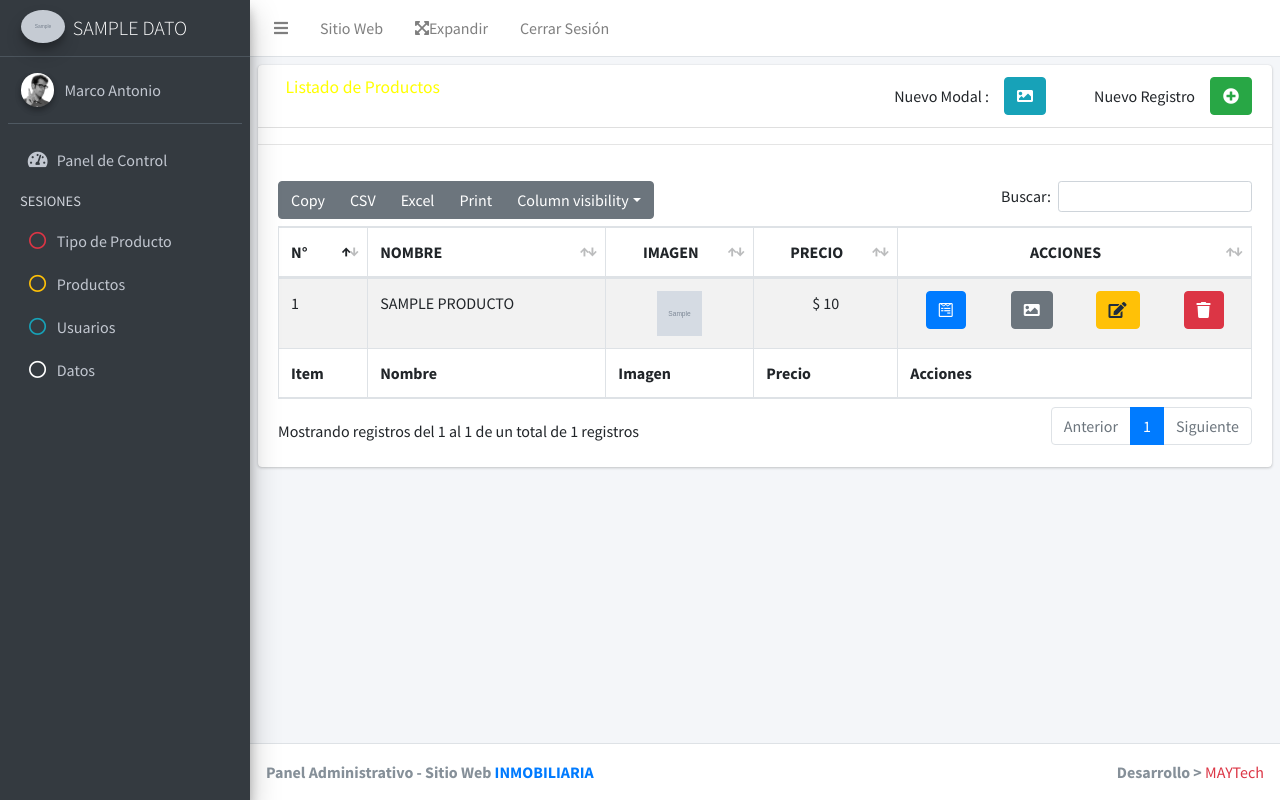
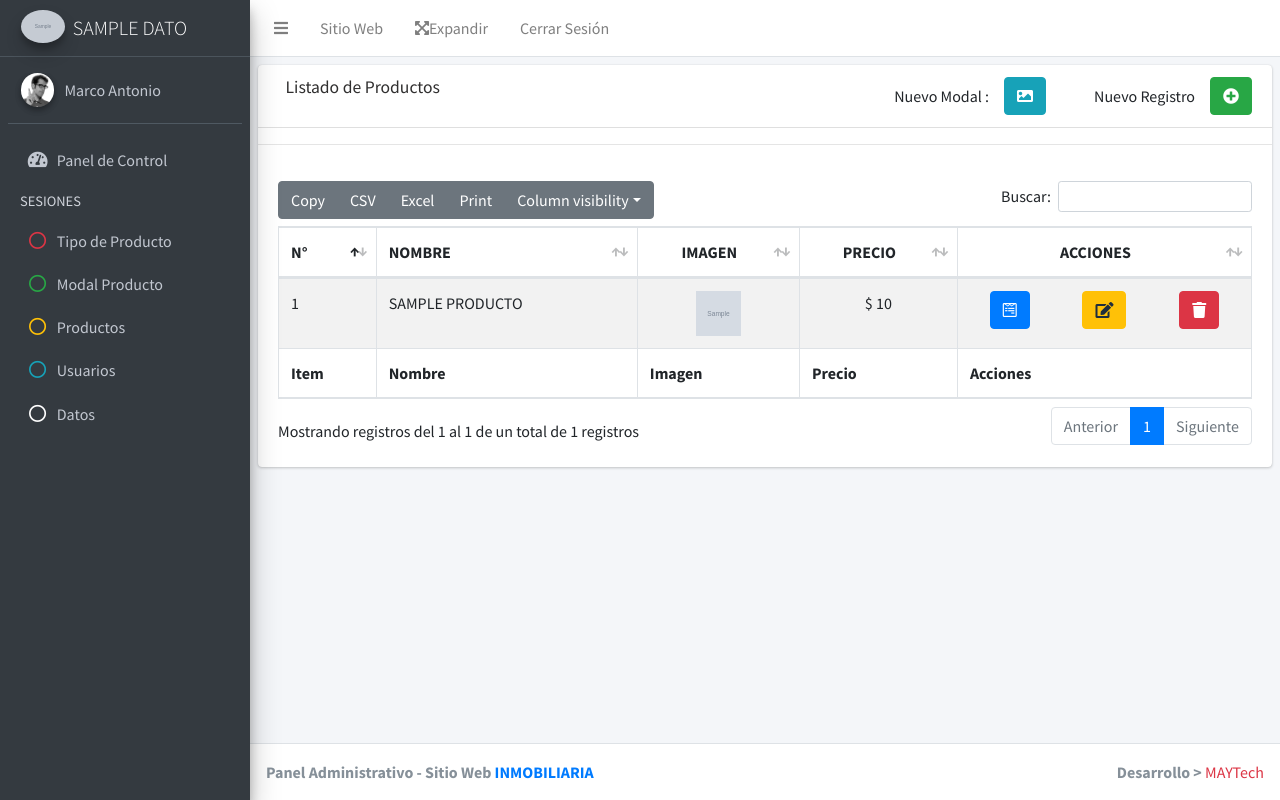
Before and after one commit to Maytechologies/restaurant, a PHP site: page /admin/showProductos.php in a window 1280 px wide. Run offline with PHP 8.4, Linux system fonts and the light colour scheme; the visitor is signed in with stand-in values (Sample User, id 1); tables that the repository leaves empty or names only in its code hold one stand-in row (values such as "Sample post"); grey boxes marked "Sample" are stand-in pictures; data that the repository does not hold is empty; some libraries are stand-ins or nearby versions.

Commit message:
Se aplico sentencia Select multitablas productos / modal_producto / add modal detalle de producto

```diff
--- a/admin/dist/css/estilos.css
+++ b/admin/dist/css/estilos.css
@@ -11,5 +11,5 @@
 }
 
 h3.titulo.card-title{
-    color: yellow !important;
+    color: rgb(48, 47, 47) !important;
 }
--- /dev/null
+++ b/admin/modals/fichaProducto.php
@@ -0,0 +1,121 @@
+
+
+<!-- Modal -->
+<div class="modal fade" id="modalficha<?php echo $productos['id']; ?>" data-backdrop="static" data-keyboard="false" tabindex="-1" aria-labelledby="staticBackdropLabel" aria-hidden="true">
+  <div class="modal-dialog">
+    <div class="modal-content">
+      <div class="modal-header bg-light text-dark">
+        <h5 class="modal-title mx-auto" id="staticBackdropLabel">Detalles del Producto</h5>
+      </div>
+      <div class="modal-body">
+
+
+
+      <form action="addUpdateProd.php" method="POST" enctype="multipart/form-data">
+
+                            <div class="row">
+                                  <div class="col">
+                                      <div class="form-group">
+                                          <label for="nombre">Nombre :</label>
+                                              <input type="hidden" class="form-control" name="id" value="<?= $productos ['id'];?>">
+                                              <input type="text" class="form-control" name="nombre" placeholder="Nombre del Producto" value="<?= $productos ['nombre'];?>" disabled>
+                                      </div>
+                                  </div>
+
+
+
+
+                          </div>
+
+
+
+                            <div class="form-group">
+                                   <div class="row d-flex align-items-center">
+                                          <div class="col-4 m-0">
+                                                <label for="precio">Precio :</label>
+                                                    <input type="number" class="form-control " id="precio" name="precio"  value="<?= $productos ['precio'];?>" disabled>
+                                          </div>
+
+
+
+
+                                            <div class="col-4 m-0">
+                                                   <label for="precio">Estado :</label>
+                                                    <input type="number" class="form-control" id="estado" name="estado"  value="<?= $productos ['estado'];?>" disabled>
+                                            </div>
+
+
+
+                                             <div class="col-4">
+                                                 <label for="precio">Registro:</label>
+                                                    <input type="text" class="form-control" id="creado" name="creado"  value="<?= $productos ['creado'];?>" disabled>
+                                            </div>
+                                    </div>
+                          </div>
+
+                                <?php
+                                //SENTENCIA SQL CONSULTAR REGISTROS TIPOS DE PRODUCTO:
+                                $consultaTipo = "SELECT * FROM tipo_producto";
+                                $resul_tipo = mysqli_query($db, $tipo);
+                                $tipo = mysqli_fetch_assoc($resul_tipo);
+
+                                //ASIGNAMOS A UNA VARIABLE EL RESUTADO DE TIPO ENTERO:
+                                $tipo  = $productos['tipo_id'];
+                                ?>
+
+
+                           <div class="form-group">
+                           <label for="categoria" class="form-label">Categoria :</label>
+
+                                          <select disabled name="tipo_id" id="tipo_id" class="form-control" value="<?php echo $tipo; ?>">
+                                              <option value=" ">Selecionar una Opción</option>
+                                              <?php while ($tipopro = mysqli_fetch_assoc($resul_tipo)):?>
+                                                 <option <?php echo $tipo === $tipopro['id'] ? 'selected': '' ;?> value="<?php echo $tipopro['id'];?>"><?php  echo $tipopro['tipo_nombre'];?></option>
+                                              <?php  endwhile;?>
+                                          </select>
+
+                            </div>
+
+                           <div class="form-group">
+                               <div class="row d-flex align-items-center">
+                                   <div class="col col-sm-4">
+                                   <label for="ingredientes">Ingredientes :</label>
+                                   </div>
+
+                                   <div class="col col-sm-8">
+                                     <textarea class="form-control"  id="ingredientes" name="ingredientes" disabled placeholder="ingredientes del producto" cols="40"><?= $productos ['ingredientes'];?></textarea>
+                                   </div>
+                               </div>
+
+                           </div>
+
+                           <hr>
+
+                         <div class="form-group">
+                           <div class="row d-flex align-items-center">
+
+                               <div class="col col-6">
+                                   <img class="imgsmalll" src="uploads/product/<?php echo $productos['small_img']; ?>" height="60px" width="60px">
+                               </div>
+
+                               <div class="col col-6">
+                                   <img class="imgsmalll" src="uploads/modals/<?php echo $productos['img_modal']; ?>" height="60px" width="60px">
+                               </div>
+
+                           </div>
+                         </div>
+
+
+
+                            <div class="modal-footer">
+                                <button type="submit" class="btn btn-danger" data-dismiss="modal">Cerrar</button>
+                            </div>
+
+
+        </form>
+
+      </div>
+
+    </div>
+  </div>
+</div>
--- a/admin/showProductos.php
+++ b/admin/showProductos.php
@@ -34,19 +34,35 @@ $resul_tipo = mysqli_query($db, $tipo);
 /* var_dump($tipopro);
 exit; */
 
+
+//----------------------------------------------------------------//
+
+//CONSULTA MULTITABLA INNER JOIN SLQ
+
+$productos = "SELECT * FROM productos as p
+INNER JOIN modal_producto as m
+ON p.modal_img_id = m.id_modal";
+
+$resulAllProductos = mysqli_query($db, $productos);
+/* $ProductosAll = mysqli_fetch_assoc($resulAllProductos); */
+
+//----------------------------------------------------------------//
+
+
+
 //----Consulta para el modal newproducto.php----//
 
 
 //sentencia SQL consultar registros de productos
-$productos = "SELECT *FROM productos";
+/* $productos = "SELECT *FROM productos"; */
 
 //Visualizamos la consulta SQL que usaremos en la tabla
 
-$query_prod = mysqli_query($db, $productos);
+/* $query_prod = mysqli_query($db, $productos); */
 
 
 //Visualizamos la consulta SQL que usaremos en el select de (imgModal)
-$prod_modal = mysqli_query($db, $productos);
+ $prod_modal = mysqli_query($db, $productos);
 
 
 //VALIDAMOS LO QUE LLEGUE POR GET
@@ -150,9 +166,7 @@ include 'views/adm_menu.php';
                                 </thead>
                                 <tbody>
 
-                                <?php while ($productos = mysqli_fetch_assoc($query_prod)): ?>
-
-
+                               <?php while ($productos = mysqli_fetch_assoc($resulAllProductos)): ?>
                                         <tr>
                                             <td><?php echo $productos['id']; ?></td>
 
@@ -167,19 +181,8 @@ include 'views/adm_menu.php';
 
                                                     <div class="col">
                                                         <!-- VER DETALLES DEL REGISTRO -->
-
-                                                        <form method="POST">
-                                                            <input type="hidden" name="id" value="<?php echo $productos['id']; ?>">
-                                                            <button class="btn btn-primary" data-toggle="modal" data-target="#updateproducto<?php echo $productos['id']; ?>"><i class="fab fa-wpforms"></i></button>
-                                                        </form>
-
+                                                            <button class="btn btn-primary" data-toggle="modal" data-target="#modalficha<?php echo $productos['id']; ?>"><i class="fab fa-wpforms"></i></button>
                                                     </div>
-
-                                                    <div class="col">
-                                                        <!-- VER DETALLES DEL REGISTRO -->
-                                                        <button class="btn btn-secondary" data-toggle="modal" data-target="#modalimg<?php echo $productomodal['id']; ?>"><i class="fas fa-image"></i></button>
-                                                    </div>
-
 
                                                     <div class="col mx-0">
                                                         <!-- EDITAR REGISTRO -->
@@ -199,6 +202,7 @@ include 'views/adm_menu.php';
 
 
                                         <?php include 'modals/updateProducto.php' ?>
+                                        <?php include 'modals/fichaProducto.php' ?>
 
 
 
--- a/admin/updateTipo.php
+++ b/admin/updateTipo.php
@@ -37,7 +37,7 @@ $resultadotipo = mysqli_query($db, $consultatipo);
 $tipo = mysqli_fetch_assoc($resultadotipo);
 
 
- echo "<pre>";
+ /* echo "<pre>";
 var_dump($tipo);
 echo "</pre>";
 
@@ -45,7 +45,7 @@ echo "<br>";
 
 
 
-echo "<br>";
+echo "<br>"; */
 
 //CONSULTAMOS LA TABLA ESTADO RELACIONADA CON TIPO_PRODUCTO
 $estado = "SELECT * FROM estado";
--- a/admin/views/adm_menu.php
+++ b/admin/views/adm_menu.php
@@ -61,6 +61,12 @@
             </a>
           </li>
           <li class="nav-item">
+            <a href="modalProducto.php" class="nav-link">
+              <i class="nav-icon far fa-circle text-success"></i>
+              <p class="text">Modal Producto</p>
+            </a>
+          </li>
+          <li class="nav-item">
             <a href="showProductos.php" class="nav-link">
               <i class="nav-icon far fa-circle text-warning"></i>
               <p>Productos</p>
```
Also changed, not shown: admin/createProducto.php (+11 -6 lines), admin/uploads/modals/796e6aeb2f116bc1d918ca11c3536c2d.webp (added), admin/uploads/product/6395d4b5d8854b94dadf9a28208d7881.webp (added), admin/uploads/product/a8c291c91c98af924c52226763f3ac3e.webp (added), admin/uploads/product/efb155be6c6a17114e5e365cd182a15d.webp (added), admin/uploads/product/f1c2dd98325d43ba4c301f7e60823e9a.webp (added).
